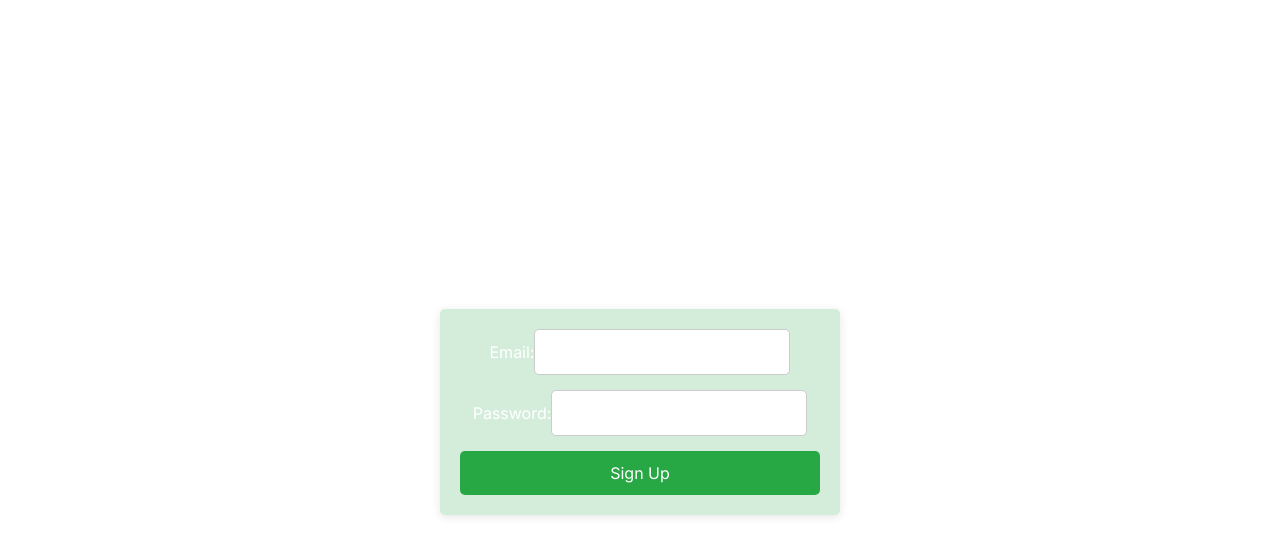
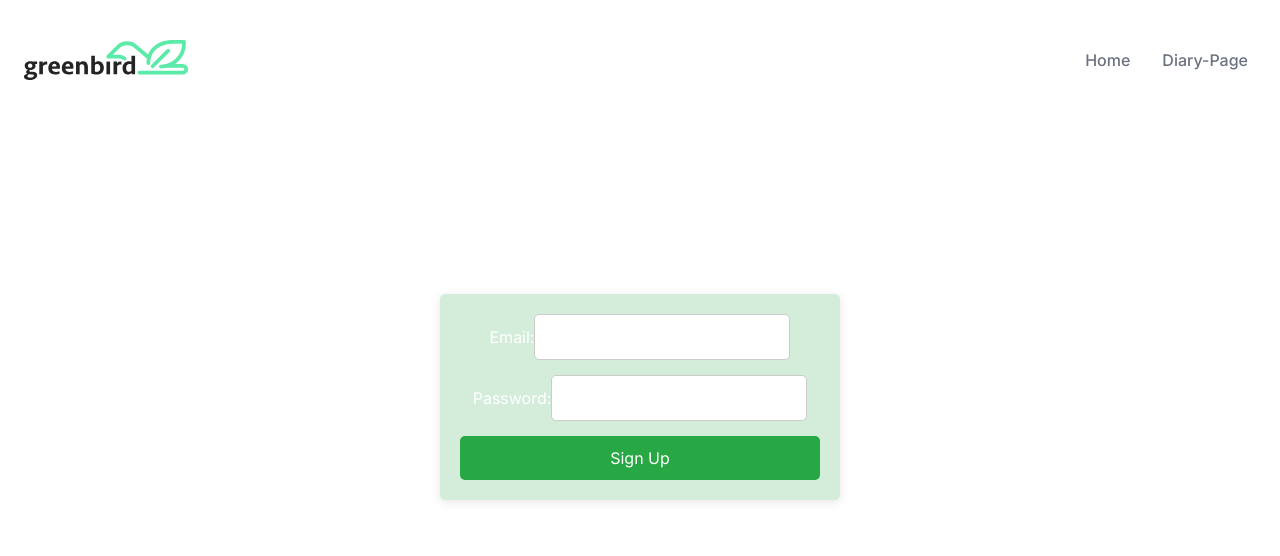
Before and after one commit to mengfw-02/Iproject_garden, a Next.js app in the folder garden/: page /auth/sign-up in a window 1280 px wide. Shown: the top 556 px of the page. Built offline with nearby package versions, Linux system fonts and the light colour scheme.

Commit message:
Finish up the sign-up functionality and design.

```diff
--- a/garden/package.json
+++ b/garden/package.json
@@ -15,6 +15,7 @@
         "react-dom": "^18",
         "react-firebase-hooks": "^5.1.1",
         "react-icons": "^5.0.1",
+        "react-router-dom": "^6.27.0",
         "styled-jsx": "^5.1.2"
     },
     "devDependencies": {
--- /dev/null
+++ b/garden/src/app/auth/log-out/page.jsx
@@ -0,0 +1 @@
+// @nathan, please finish this design follow the tutorial
--- a/garden/src/app/auth/sign-in/page.jsx
+++ b/garden/src/app/auth/sign-in/page.jsx
@@ -1,60 +1,63 @@
-'use client'
-import { useState } from 'react';
-import { useSignInWithEmailAndPassword } from 'react-firebase-hooks/auth';
-import { auth } from '@/config/firebase-config';
-import styles from './sign-in.module.css'; // Assuming you have a CSS module for styles
+// @nathan, please finish this page, make sure it works
 
-const SignIn = () => {
-  const [email, setEmail] = useState('');
-  const [password, setPassword] = useState('');
-  const [signInWithEmailAndPassword] = useSignInWithEmailAndPassword(auth);
 
-  const handleSubmit = async (event) => {
-    event.preventDefault(); // Prevent default form submission
-    try {
-      const res = await signInWithEmailAndPassword(email, password);
-      // Handle successful sign-in
-      console.log("User signed in:", user);
-      setEmail('');
-      setPassword('');
-    } catch (e) {
-      console.error("Error signing in:", e);
-    }
-  };
+// 'use client'
+// import { useState } from 'react';
+// import { useSignInWithEmailAndPassword } from 'react-firebase-hooks/auth';
+// import { auth } from '@/config/firebase-config';
+// import styles from './sign-in.module.css'; // Assuming you have a CSS module for styles
 
-  return (
-    <div className={styles.container}>
-      <h1 className={styles.title}>Sign In</h1>
-      <form className={styles.form} onSubmit={handleSubmit}>
-        <div className={styles.inputGroup}>
-          <label className={styles.label} htmlFor="email">Email</label>
-          <input
-            className={styles.input}
-            type="email"
-            id="email"
-            value={email}
-            onChange={(e) => setEmail(e.target.value)}
-            required
-          />
-        </div>
-        <div className={styles.inputGroup}>
-          <label className={styles.label} htmlFor="password">Password</label>
-          <input
-            className={styles.input}
-            type="password"
-            id="password"
-            value={password}
-            onChange={(e) => setPassword(e.target.value)}
-            required
-          />
-        </div>
-        <button className={styles.button} type="submit" disabled={loading}>
-          {loading ? 'Signing In...' : 'Sign In'}
-        </button>
-        {error && <p className={styles.error}>{error.message}</p>}
-      </form>
-    </div>
-  );
-};
+// const SignIn = () => {
+//   const [email, setEmail] = useState('');
+//   const [password, setPassword] = useState('');
+//   const [signInWithEmailAndPassword] = useSignInWithEmailAndPassword(auth);
 
-export default SignIn;
+//   const handleSubmit = async (event) => {
+//     event.preventDefault(); // Prevent default form submission
+//     try {
+//       const res = await signInWithEmailAndPassword(email, password);
+//       // Handle successful sign-in
+//       console.log("User signed in:", user);
+//       setEmail('');
+//       setPassword('');
+//     } catch (e) {
+//       console.error("Error signing in:", e);
+//     }
+//   };
+
+//   return (
+//     <div className={styles.container}>
+//       <h1 className={styles.title}>Sign In</h1>
+//       <form className={styles.form} onSubmit={handleSubmit}>
+//         <div className={styles.inputGroup}>
+//           <label className={styles.label} htmlFor="email">Email</label>
+//           <input
+//             className={styles.input}
+//             type="email"
+//             id="email"
+//             value={email}
+//             onChange={(e) => setEmail(e.target.value)}
+//             required
+//           />
+//         </div>
+//         <div className={styles.inputGroup}>
+//           <label className={styles.label} htmlFor="password">Password</label>
+//           <input
+//             className={styles.input}
+//             type="password"
+//             id="password"
+//             value={password}
+//             onChange={(e) => setPassword(e.target.value)}
+//             required
+//           />
+//         </div>
+//         <button className={styles.button} type="submit" disabled={loading}>
+//           {loading ? 'Signing In...' : 'Sign In'}
+//         </button>
+//         {error && <p className={styles.error}>{error.message}</p>}
+//       </form>
+//     </div>
+//   );
+// };
+
+// export default SignIn;
--- a/garden/src/app/auth/sign-up/page.jsx
+++ b/garden/src/app/auth/sign-up/page.jsx
@@ -4,7 +4,7 @@ import { useState } from 'react';
 import Navbar from '@/components/Navbar';
 import {useCreateUserWithEmailAndPassword} from 'react-firebase-hooks/auth';
 import {auth} from '@/config/firebase-config';
-import style from './sign-up.module.css'
+import styles from './sign-up.module.css'
 
 const SignUp = () => {
   const [email, setEmail] = useState('');
@@ -27,15 +27,16 @@ const SignUp = () => {
     }
   };
 
+  /* if you're using css for your style design, please use className... */
   return (
-    <div style={styles.container}>
-      {/*<Navbar/>*/}
+    <div className={styles.container}>
+      <Navbar/>
 
-      <h1 style={styles.title}>Welcome to Greenbird</h1>
+      <h1 className={styles.title}>Welcome to Greenbird</h1>
 
-      <div style={styles.signUpBox}>
-        <form onSubmit={handleSubmit} style={styles.form}>
-          <div style={styles.inputGroup}>
+      <div className={styles.signUpBox}>
+        <form onSubmit={handleSubmit} className={styles.form}>
+          <div className={styles.inputGroup}>
             <label htmlFor="email">Email:</label>
             <input
               type="text"
@@ -43,10 +44,10 @@ const SignUp = () => {
               value={email}
               onChange={(e) => setEmail(e.target.value)}
               required
-              style={styles.input}
+              className={styles.input}
             />
           </div>
-          <div style={styles.inputGroup}>
+          <div className={styles.inputGroup}>
             <label htmlFor="password">Password:</label>
             <input
               type="password"
@@ -54,56 +55,14 @@ const SignUp = () => {
               value={password}
               onChange={(e) => setPassword(e.target.value)}
               required
-              style={styles.input}
+              className={styles.input}
             />
           </div>
-          <button type="submit" style={styles.button}>Sign Up</button>
+          <button type="submit" className={styles.button}>Sign Up</button>
         </form>
       </div>
     </div>
   );
 };
 
-const styles = {
-  container: {
-    backgroundColor: 'white',
-    minHeight: '100vh',
-    display: 'flex',
-    flexDirection: 'column',
-    alignItems: 'center',
-    justifyContent: 'center',
-  },
-  signUpBox: {
-    maxWidth: '400px',
-    width: '100%',
-    padding: '20px',
-    textAlign: 'center',
-    backgroundColor: '#d4edda', // Light green background
-    borderRadius: '5px',
-    boxShadow: '0 2px 10px rgba(0,0,0,0.1)',
-  },
-  form: {
-    display: 'flex',
-    flexDirection: 'column',
-  },
-  inputGroup: {
-    marginBottom: '15px',
-  },
-  input: {
-    padding: '10px',
-    fontSize: '16px',
-    border: '1px solid #ccc',
-    borderRadius: '5px',
-  },
-  button: {
-    padding: '10px',
-    fontSize: '16px',
-    color: '#fff',
-    backgroundColor: '#28a745',
-    border: 'none',
-    borderRadius: '5px',
-    cursor: 'pointer',
-  },
-};
-
 export default SignUp;
--- a/garden/src/app/auth/sign-up/sign-up.module.css
+++ b/garden/src/app/auth/sign-up/sign-up.module.css
@@ -1,20 +1,36 @@
+/* style design for sign-up */
+
 .container {
   background-color: white;
   min-height: 100vh;
   display: flex;
-    flex-direction: column;
-    align-items: center;
-    justify-content: center;
+  flex-direction: column; /* Align children in a column */
+  align-items: center; /* Centers children horizontally */
+  padding-top: 20px;
 }
 
-  .signInBox {
+.navbar {
+  display: flex;
+  justify-content: space-between;
+  align-items: center;
+  padding: 10px 20px;
+  background-color: #f8f9fa;
+  position: sticky;
+  top: 0; /* Keeps navbar at the top */
+  width: 100%;
+  height: 60px;
+  z-index: 1000; /* Ensures navbar stays on top of other elements */
+}
+
+.signUpBox {
   max-width: 400px;
   width: 100%;
   padding: 20px;
   text-align: center;
-    background-color: #d4edda; /* Light green background */
+  background-color: #d4edda;
   border-radius: 5px;
   box-shadow: 0 2px 10px rgba(0, 0, 0, 0.1);
+  margin-top: 250px; /* Increase margin to ensure separation from navbar */
 }
 
 .form {
@@ -31,6 +47,7 @@
   font-size: 16px;
   border: 1px solid #ccc;
   border-radius: 5px;
+  color: #000; /* set to black so users could see while they're typing */
 }
 
 .button {
--- a/garden/src/app/page.js
+++ b/garden/src/app/page.js
@@ -1,3 +1,6 @@
+// @anthony, please finish this design
+
+'use client'
 import React from 'react';
 import Link from 'next/link'; // Import Link for navigation
 
@@ -6,9 +9,25 @@ const HomePage = () => {
     <div style={{ textAlign: 'center', padding: '20px' }}>
       <h1>Welcome to Greenbird</h1>
       <p>Your journey starts here!</p>
+      {/* these are the ways to render .jsx/.js file */}
       <Link href="/auth/sign-up"> {/* Link to the Sign-Up page */}
         <button style={{ padding: '10px 20px', fontSize: '16px' }}>
           Sign Up
+        </button>
+      </Link>
+      <Link href="/auth/sign-in"> {/* Link to the Sign-Up page */}
+        <button style={{ padding: '10px 20px', fontSize: '16px' }}>
+          Sign Up
+        </button>
+      </Link>
+      <Link href="/auth/log-out"> {/* Link to the Sign-Up page */}
+        <button style={{ padding: '10px 20px', fontSize: '16px' }}>
+          Sign Up
+        </button>
+      </Link>
+      <Link href="/home">
+        <button style={{ padding: '10px 20px', fontSize: '16px' }}>
+          Go to Home
         </button>
       </Link>
     </div>
--- a/garden/src/components/Navbar.js
+++ b/garden/src/components/Navbar.js
@@ -1,5 +1,5 @@
 // navbar.js
-// @client
+//@client
 import Link from "next/link";
 import React, { useState } from "react";
 import { FaBars, FaTimes } from "react-icons/fa";
--- a/garden/src/app/diary-page.js
+++ b/garden/src/pages/diary-page.js
@@ -3,7 +3,7 @@
 import React, { useState } from 'react';
 import { db } from '../config/firebase-config'; // refer to firebase-config.js
 import { collection, addDoc } from 'firebase/firestore';
-import Navbar from "../app/components/Navbar"; // refer to Navbar.js
+import Navbar from "../components/Navbar"; // refer to Navbar.js
 import "../app/globals.css"; // refer to format file
 
 async function addDataToFireStore(title, description) {
```
Also changed, not shown: garden/src/app/auth/sign-in/sign-in.module.css (+7 -3 lines), garden/src/pages/home.js (renamed from garden/src/app/home.js, +6 -6 lines), garden/src/app/auth/log-out/log-out.module.css (added), 1 other file (tests, documents, lock files or other folders). Lines whose indentation alone changed are shown as unchanged.
